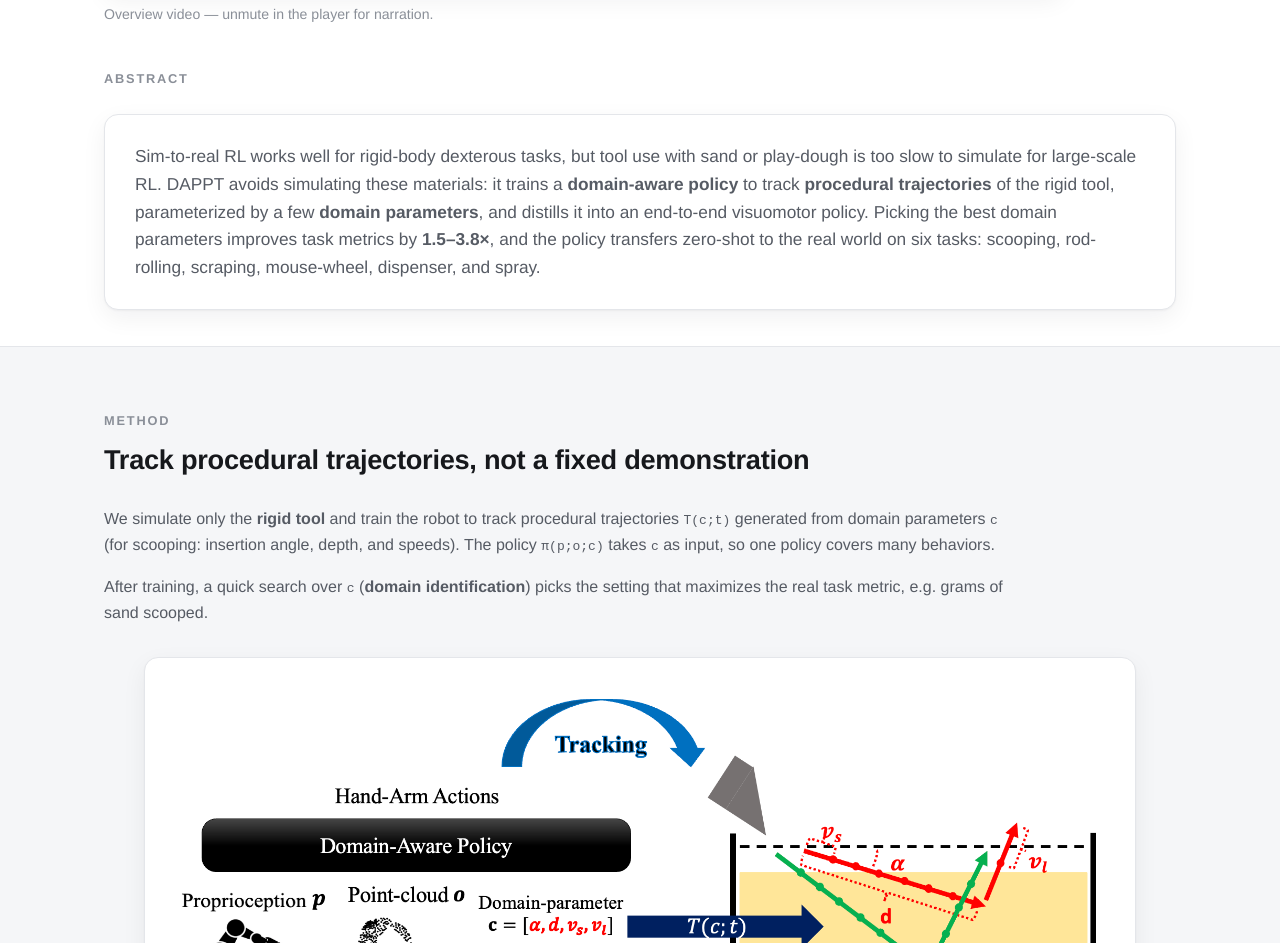
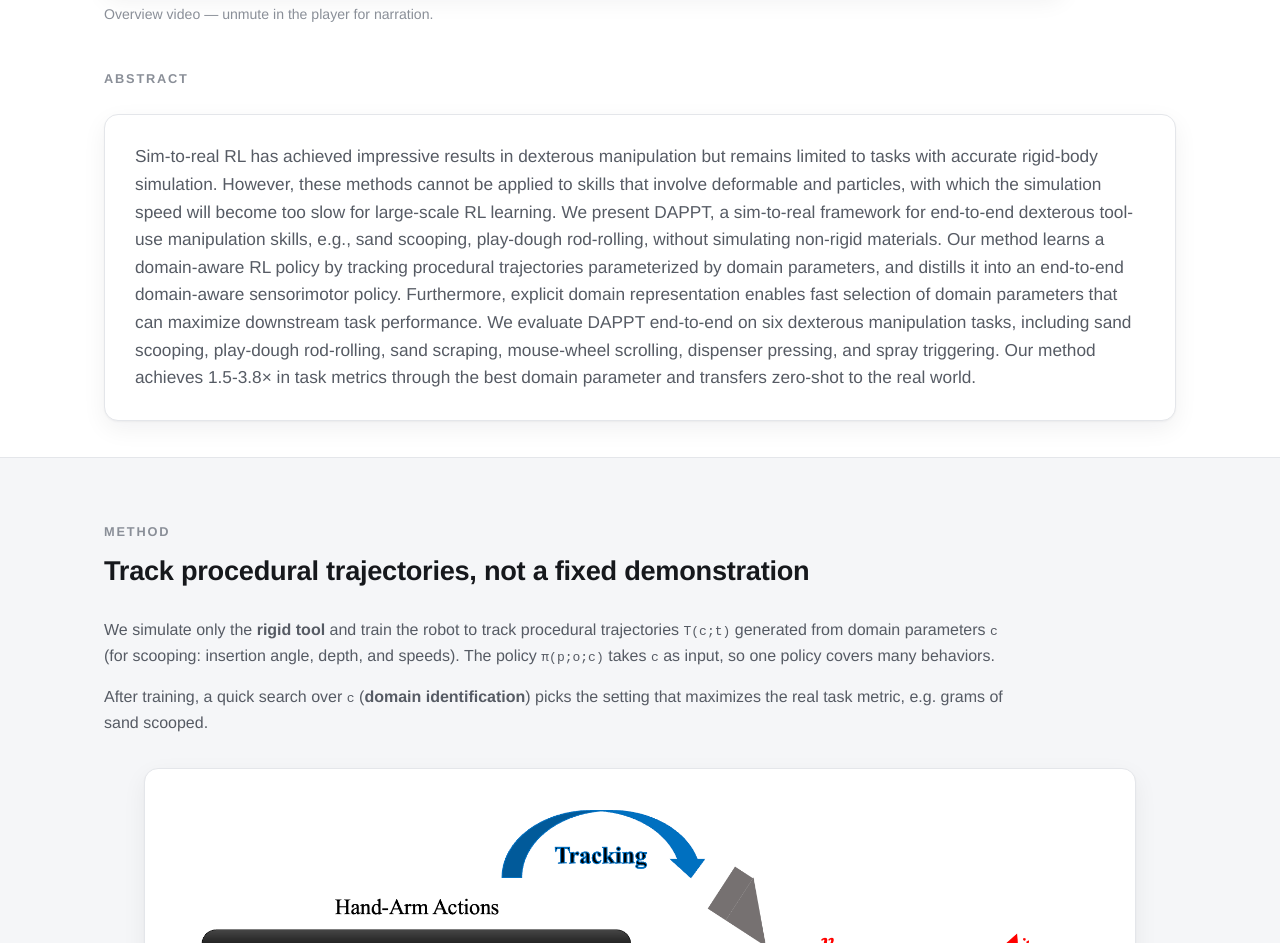
Before and after one commit to beininghan/DAPPT-web, a plain HTML site: page index.html in a window 1280 px wide. Shown: the part 955-1898 px from the top of the page. Drawn offline with Linux system fonts and the light colour scheme.

Commit message:
Use paper abstract verbatim
Co-Authored-By: Claude Opus 5.5 <noreply@anthropic.com>

```diff
--- a/index.html
+++ b/index.html
@@ -228,7 +228,7 @@
     <h2><span class="kicker">Abstract</span></h2>
     <div class="abstract-card">
       <p class="lede" style="margin-bottom:0;">
-        Sim-to-real RL works well for rigid-body dexterous tasks, but tool use with sand or play-dough is too slow to simulate for large-scale RL. DAPPT avoids simulating these materials: it trains a <b>domain-aware policy</b> to track <b>procedural trajectories</b> of the rigid tool, parameterized by a few <b>domain parameters</b>, and distills it into an end-to-end visuomotor policy. Picking the best domain parameters improves task metrics by <b>1.5&ndash;3.8&times;</b>, and the policy transfers zero-shot to the real world on six tasks: scooping, rod-rolling, scraping, mouse-wheel, dispenser, and spray.</p>
+        Sim-to-real RL has achieved impressive results in dexterous manipulation but remains limited to tasks with accurate rigid-body simulation. However, these methods cannot be applied to skills that involve deformable and particles, with which the simulation speed will become too slow for large-scale RL learning. We present DAPPT, a sim-to-real framework for end-to-end dexterous tool-use manipulation skills, e.g., sand scooping, play-dough rod-rolling, without simulating non-rigid materials. Our method learns a domain-aware RL policy by tracking procedural trajectories parameterized by domain parameters, and distills it into an end-to-end domain-aware sensorimotor policy. Furthermore, explicit domain representation enables fast selection of domain parameters that can maximize downstream task performance. We evaluate DAPPT end-to-end on six dexterous manipulation tasks, including sand scooping, play-dough rod-rolling, sand scraping, mouse-wheel scrolling, dispenser pressing, and spray triggering. Our method achieves 1.5-3.8&times; in task metrics through the best domain parameter and transfers zero-shot to the real world.</p>
     </div>
   </div>
 </section>
```
